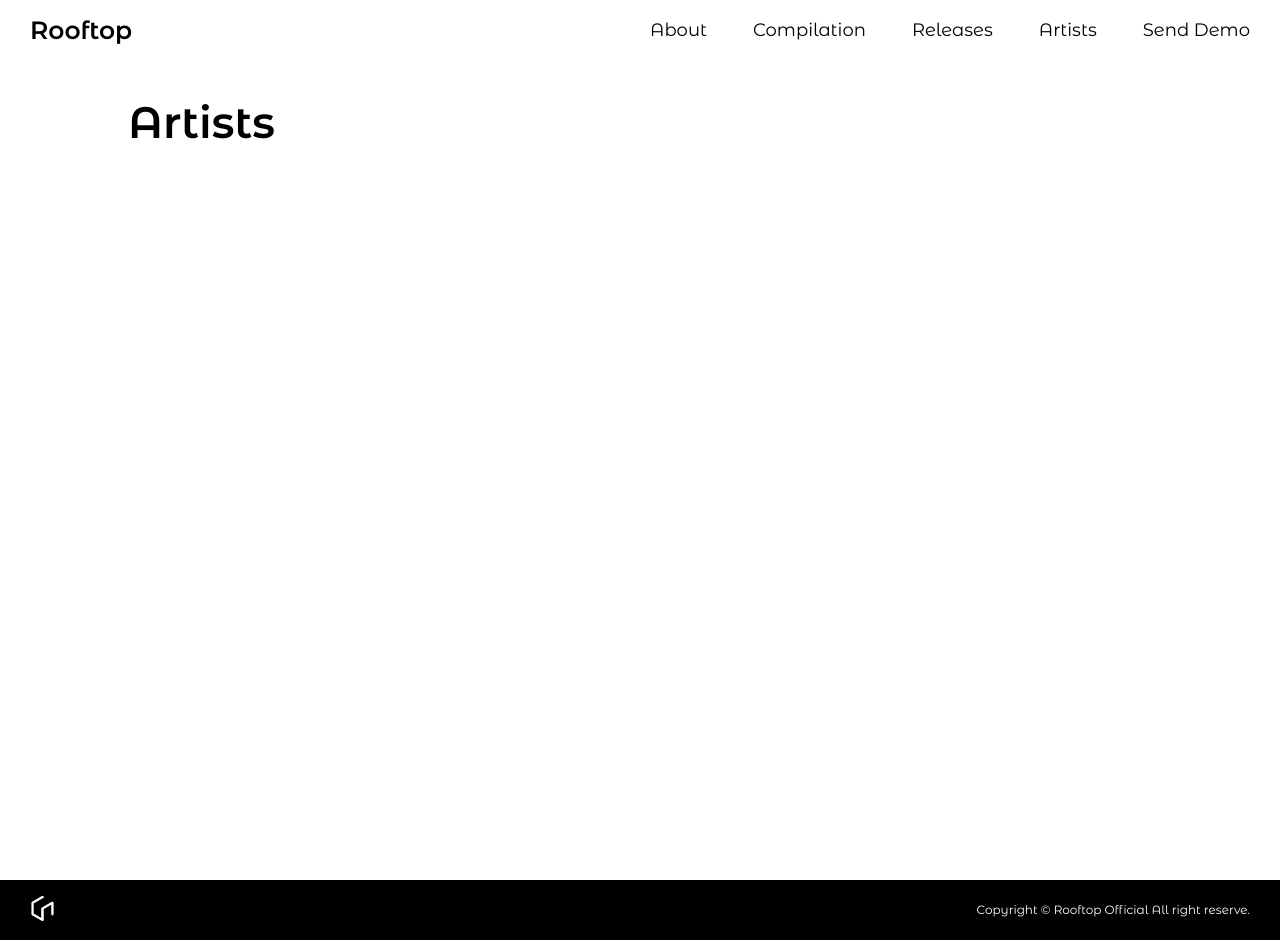
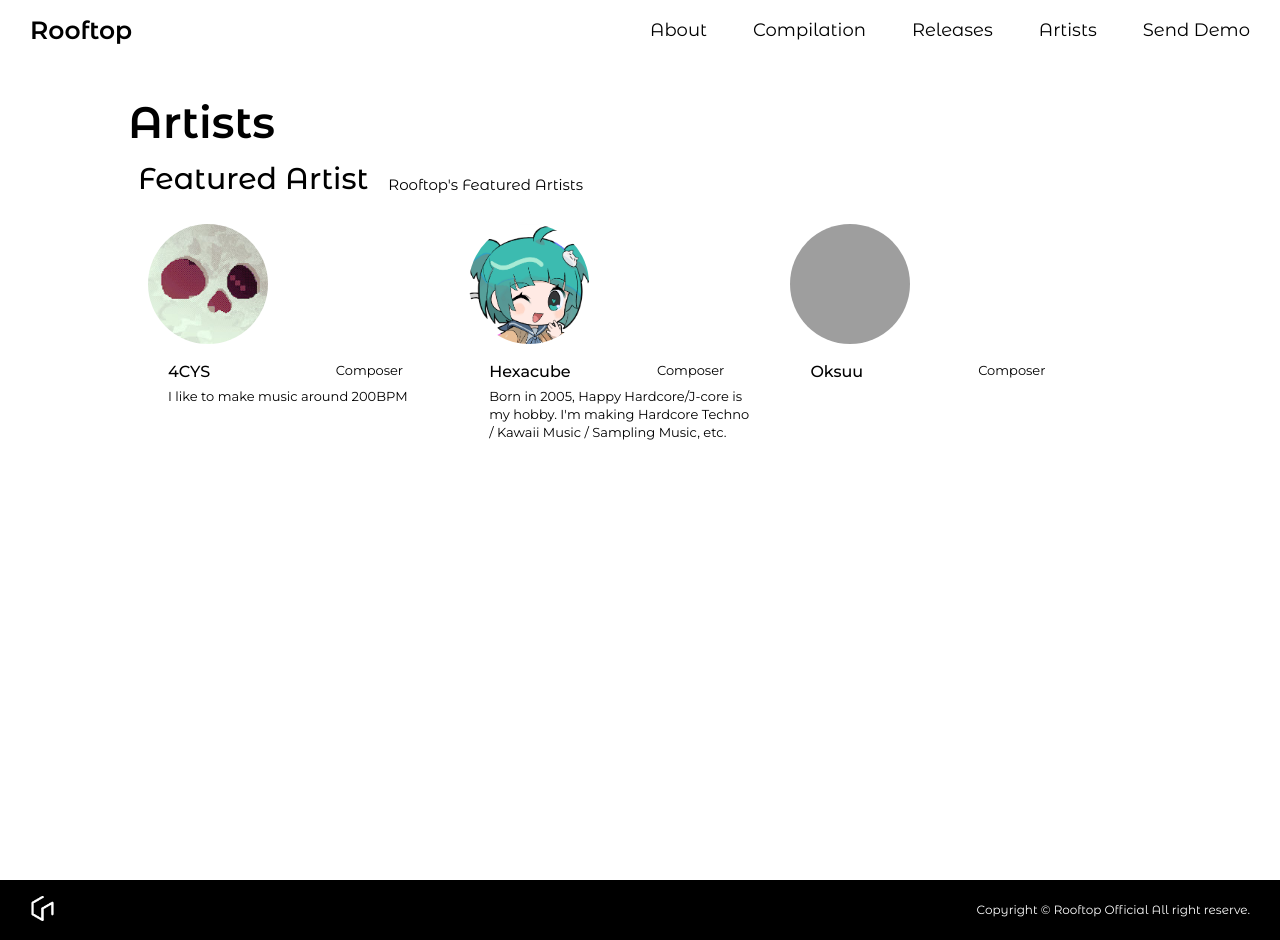
Before and after one commit to KiRist-code/rooftop-main-web, a React (Vite) app: page /artists in a window 1280 px wide. Built offline with nearby package versions, Linux system fonts and the light colour scheme; no server answers; grey boxes are pictures that could not be loaded; a web font is replaced by a local one.

Commit message:
[FEAT]Add Artist Page & some featured artists

```diff
--- /dev/null
+++ b/src/data/FeaturedArtists.json
@@ -0,0 +1,20 @@
+{
+  "4CYS": {
+    "role": "Composer",
+    "introduce": "I like to make music around 200BPM",
+    "profile": "4CYS.jpg",
+    "link": "https://www.realvvood.xyz/"
+  },
+  "Hexacube": {
+    "role": "Composer",
+    "introduce": "Born in 2005, Happy Hardcore/J-core is my hobby. I'm making Hardcore Techno / Kawaii Music / Sampling Music, etc.",
+    "profile": "Hexacube.png",
+    "link": "https://linktr.ee/hexacube"
+  },
+  "Oksuu": {
+    "role": "Composer",
+    "introduce": "",
+    "profile": "",
+    "link": ""
+  }
+}
--- a/src/routes/artists.tsx
+++ b/src/routes/artists.tsx
@@ -5,6 +5,14 @@ import { GlobalStyle } from "../shared/global-style";
 import { Artist } from "../model/artist.model";
 import { getArtistList } from "../service/artists.service";
 import { styled } from "styled-components";
+import {
+  Member,
+  Member_li,
+  Member_ul,
+  Name_warp,
+  Profile,
+} from "../components/about/member";
+import featuredArtists from "../data/FeaturedArtists.json";
 
 const Container_warp = styled.div`
   margin: 40px auto;
@@ -31,10 +39,29 @@ const TextDiv = styled.div`
     font-weight: 600; /*semibold*/
   }
 
+  &.SubTitle {
+    font-size: 30px;
+    font-weight: 500;
+  }
+
   &.Description {
     padding-top: 1%;
     font-size: 15px;
   }
+`;
+
+const Artists_warp = styled.div`
+  margin: 10px;
+  margin-top: 20px;
+  display: flex;
+  justify-content: left;
+  flex-direction: column;
+`;
+
+const Artists_subHead = styled.div`
+  display: flex;
+  justify-content: left;
+  align-items: center;
 `;
 
 const Artists = () => {
@@ -56,6 +83,72 @@ const Artists = () => {
         <ArtistHeader>
           <TextDiv className="Title">Artists</TextDiv>
         </ArtistHeader>
+        <Artists_warp>
+          <Artists_subHead>
+            <TextDiv className="SubTitle">Featured Artist</TextDiv>
+            <TextDiv className="Description">
+              Rooftop's Featured Artists
+            </TextDiv>
+          </Artists_subHead>
+          <Member_ul>
+            {Object.keys(featuredArtists).map((value: string) => (
+              <Member_li>
+                <a
+                  href={
+                    featuredArtists[value as keyof typeof featuredArtists].link
+                  }
+                  rel="noreferrer"
+                  target="_blank"
+                >
+                  <Profile
+                    id="profile"
+                    style={{
+                      backgroundImage: `url(/images/profiles/${
+                        featuredArtists[value as keyof typeof featuredArtists]
+                          .profile
+                      })`,
+                    }}
+                  />
+                </a>
+                <Member>
+                  <Name_warp>
+                    <div
+                      id="name"
+                      style={{
+                        fontWeight: `500`,
+                      }}
+                    >
+                      {value}
+                    </div>
+                    <div
+                      id="role"
+                      style={{
+                        fontSize: `13px`,
+                      }}
+                    >
+                      {
+                        featuredArtists[value as keyof typeof featuredArtists]
+                          .role
+                      }
+                    </div>
+                  </Name_warp>
+                  <div
+                    id="introduce"
+                    style={{
+                      fontSize: `13px`,
+                      lineHeight: `18px`,
+                    }}
+                  >
+                    {
+                      featuredArtists[value as keyof typeof featuredArtists]
+                        .introduce
+                    }
+                  </div>
+                </Member>
+              </Member_li>
+            ))}
+          </Member_ul>
+        </Artists_warp>
       </Container_warp>
       <Footer></Footer>
     </>
```
Also changed, not shown: public/images/profiles/4CYS.jpg (added), public/images/profiles/Hexacube.png (added).
